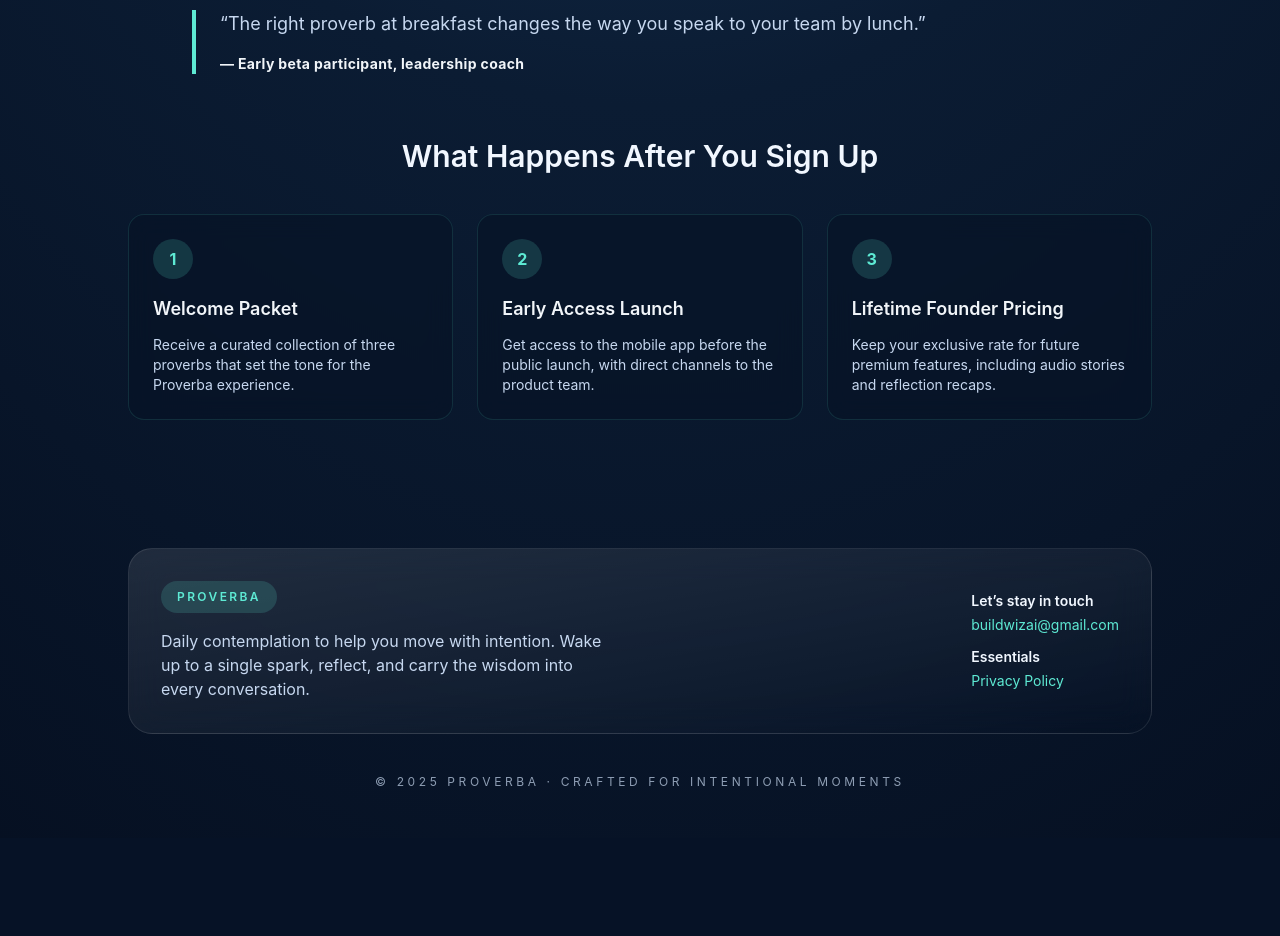
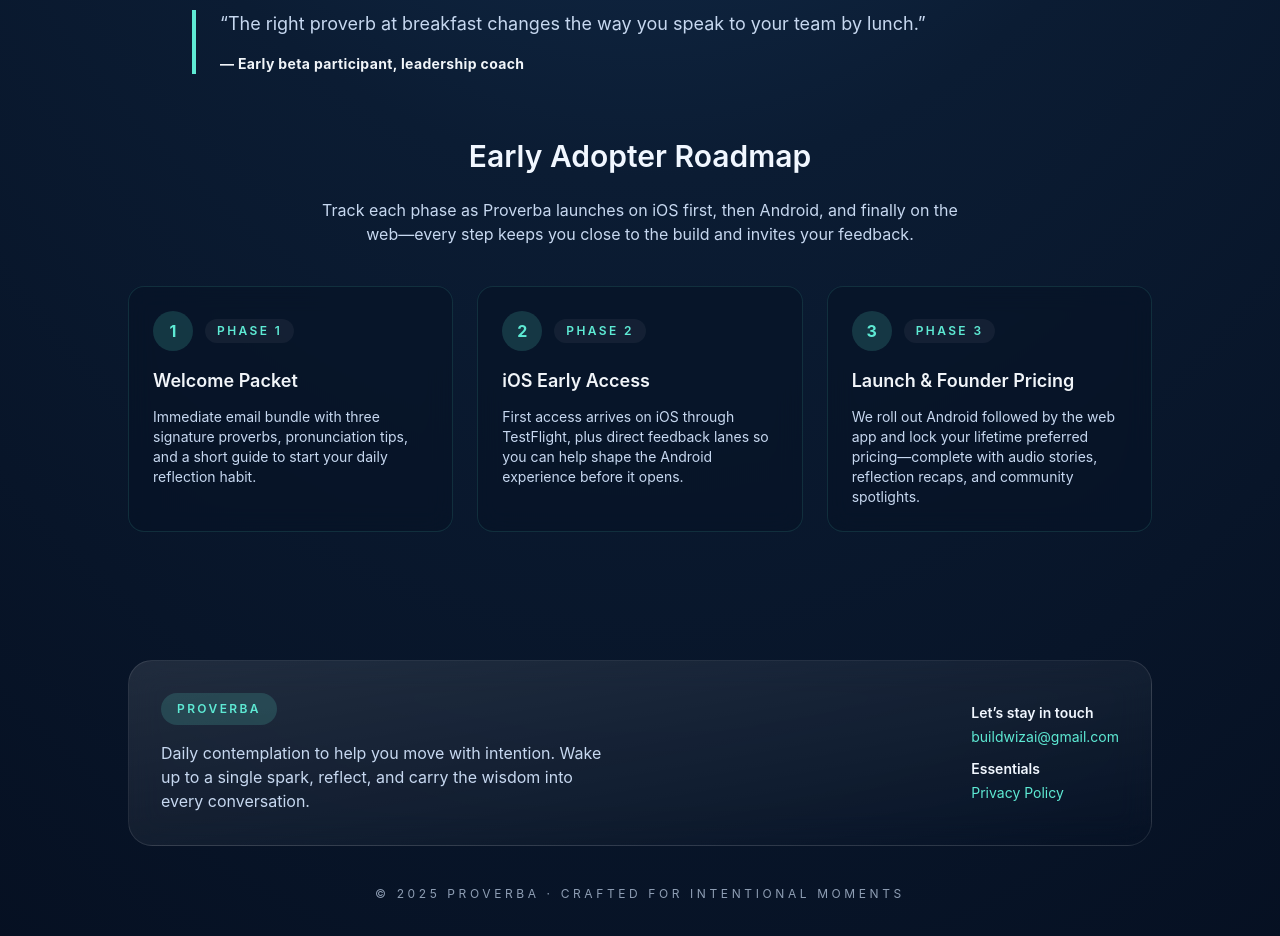
Before and after one commit to buildwizai/proverba, a React (Vite) app: page / in a window 1280 px wide. Shown: the part 1320-2256 px from the top of the page. Before the commit the page ends 2158 px from the top, so only its background shows below. Built offline with nearby package versions, Linux system fonts and the light colour scheme.

Commit message:
Add roadmap

```diff
--- a/src/pages/Landing.jsx
+++ b/src/pages/Landing.jsx
@@ -21,21 +21,24 @@ const featureCards = [
   },
 ];
 
-const steps = [
+const roadmapMilestones = [
   {
+    phase: 'Phase 1',
     title: 'Welcome Packet',
     copy:
-      'Receive a curated collection of three proverbs that set the tone for the Proverba experience.',
+      'Immediate email bundle with three signature proverbs, pronunciation tips, and a short guide to start your daily reflection habit.',
   },
   {
-    title: 'Early Access Launch',
+    phase: 'Phase 2',
+    title: 'iOS Early Access',
     copy:
-      'Get access to the mobile app before the public launch, with direct channels to the product team.',
+      'First access arrives on iOS through TestFlight, plus direct feedback lanes so you can help shape the Android experience before it opens.',
   },
   {
-    title: 'Lifetime Founder Pricing',
+    phase: 'Phase 3',
+    title: 'Launch & Founder Pricing',
     copy:
-      'Keep your exclusive rate for future premium features, including audio stories and reflection recaps.',
+      'We roll out Android followed by the web app and lock your lifetime preferred pricing—complete with audio stories, reflection recaps, and community spotlights.',
   },
 ];
 
@@ -242,15 +245,23 @@ const Landing = () => {
         </section>
 
         <section className="px-6">
-          <h2 className="mb-10 text-center text-3xl font-semibold">What Happens After You Sign Up</h2>
+          <h2 className="mb-6 text-center text-3xl font-semibold">Early Adopter Roadmap</h2>
+          <p className="mx-auto mb-10 max-w-2xl text-center text-base text-text-muted">
+            Track each phase as Proverba launches on iOS first, then Android, and finally on the web—every step keeps you close to the build and invites your feedback.
+          </p>
           <div className="mx-auto grid max-w-5xl gap-6 md:grid-cols-3">
-            {steps.map((step, index) => (
-              <article key={step.title} className="glass-card-light rounded-2xl p-6">
-                <span className="mb-4 inline-flex h-10 w-10 items-center justify-center rounded-full bg-[rgba(94,234,212,0.16)] text-base font-bold text-accent">
-                  {index + 1}
-                </span>
-                <h3 className="mb-3 text-lg font-semibold text-slate-100">{step.title}</h3>
-                <p className="text-sm text-text-muted">{step.copy}</p>
+            {roadmapMilestones.map((milestone, index) => (
+              <article key={milestone.title} className="glass-card-light rounded-2xl p-6">
+                <div className="mb-4 flex items-center gap-3">
+                  <span className="inline-flex h-10 w-10 items-center justify-center rounded-full bg-[rgba(94,234,212,0.16)] text-base font-bold text-accent">
+                    {index + 1}
+                  </span>
+                  <span className="rounded-full bg-white/5 px-3 py-1 text-xs font-semibold uppercase tracking-[0.2em] text-accent">
+                    {milestone.phase}
+                  </span>
+                </div>
+                <h3 className="mb-3 text-lg font-semibold text-slate-100">{milestone.title}</h3>
+                <p className="text-sm text-text-muted">{milestone.copy}</p>
               </article>
             ))}
           </div>
```
Also changed, not shown: assets/proverba-social-card.svg.
